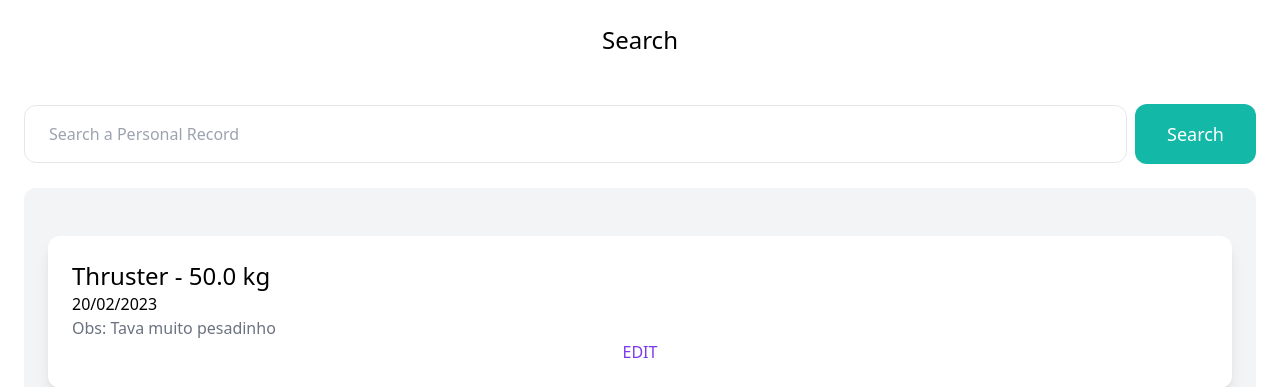
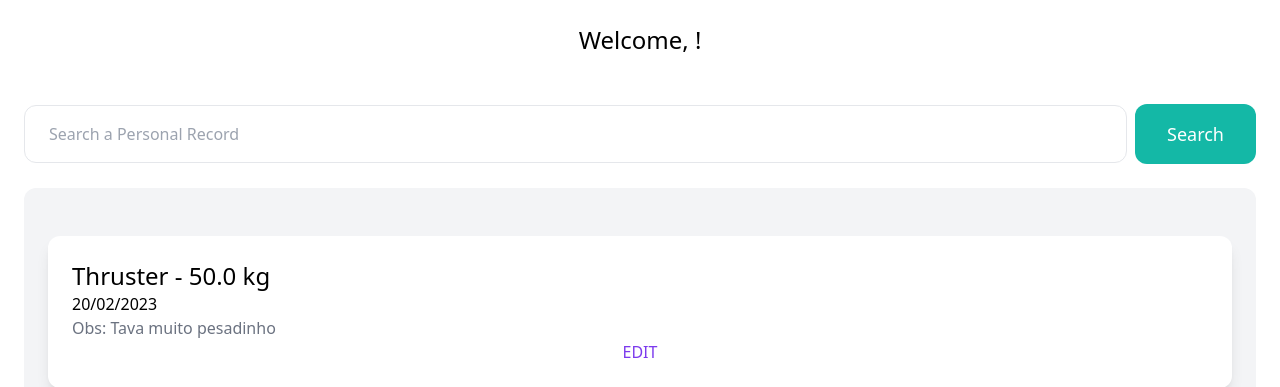
Before and after one commit to furquim25/Crossfit-PRs-App, a Django app: page / in a window 1280 px wide. Shown: the part 64-451 px from the top of the page. Run offline with Django 4.2, Linux system fonts and the light colour scheme; a user stored in the database is signed in; data comes from the database, SQL or seed files in the repository; some libraries are stand-ins or nearby versions.

Commit message:
added Welcome User text

```diff
--- a/crossfitapp/core/templates/core/index.html
+++ b/crossfitapp/core/templates/core/index.html
@@ -4,7 +4,7 @@
 
 
 {% block content %}
-    <h2 class="mb-12 text-2xl text-center"> Search </h2>
+    <h2 class="mb-12 text-2xl text-center"> Welcome, {{ request.user.first_name }}! </h2>
     <form method="get" action="{% url 'core:index' %}">
         <div class="flex items-center">
             <input name="query" class="w-full py-4 px-6 border rounded-xl" type="text" value="{{ query }}" placeholder="Search a Personal Record">
```
